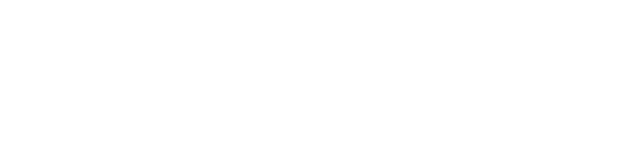
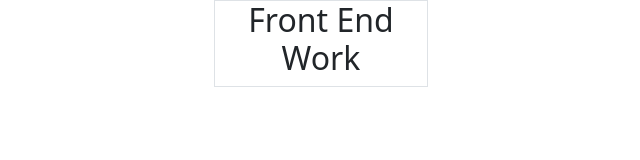
Before and after one commit to reidbraswell1/aws-s3, a plain HTML site: page index.html in a window 1280 px wide. Shown: the whole page, without its empty margins (319-959 px from the left). Drawn offline with nearby package versions, Linux system fonts and the light colour scheme.

Commit message:
Adding Heading

```diff
--- a/index.html
+++ b/index.html
@@ -1,13 +1,23 @@
 <!DOCTYPE html>
 <html lang="en">
+
 <head>
     <meta charset="UTF-8">
     <meta http-equiv="X-UA-Compatible" content="IE=edge">
     <meta name="viewport" content="width=device-width, initial-scale=1.0">
-    <link rel="stylesheet" href="https://cdn.jsdelivr.net/npm/bootstrap@5.1.3/dist/css/bootstrap.min.css" integrity="sha384-1BmE4kWBq78iYhFldvKuhfTAU6auU8tT94WrHftjDbrCEXSU1oBoqyl2QvZ6jIW3" crossorigin="anonymous">
+    <link rel="stylesheet" href="https://cdn.jsdelivr.net/npm/bootstrap@5.1.3/dist/css/bootstrap.min.css"
+        integrity="sha384-1BmE4kWBq78iYhFldvKuhfTAU6auU8tT94WrHftjDbrCEXSU1oBoqyl2QvZ6jIW3" crossorigin="anonymous">
     <title>AWS S3 Index</title>
 </head>
+
 <body>
+    <div class="container-fluid">
+        <div class="row justify-content-center">
+            <div class="col-2 border">
+                <h2 class="text-center">Front End Work</h2>
+            </div>
+        </div>
+    </div>
+</body>
 
-</body>
 </html>
```
